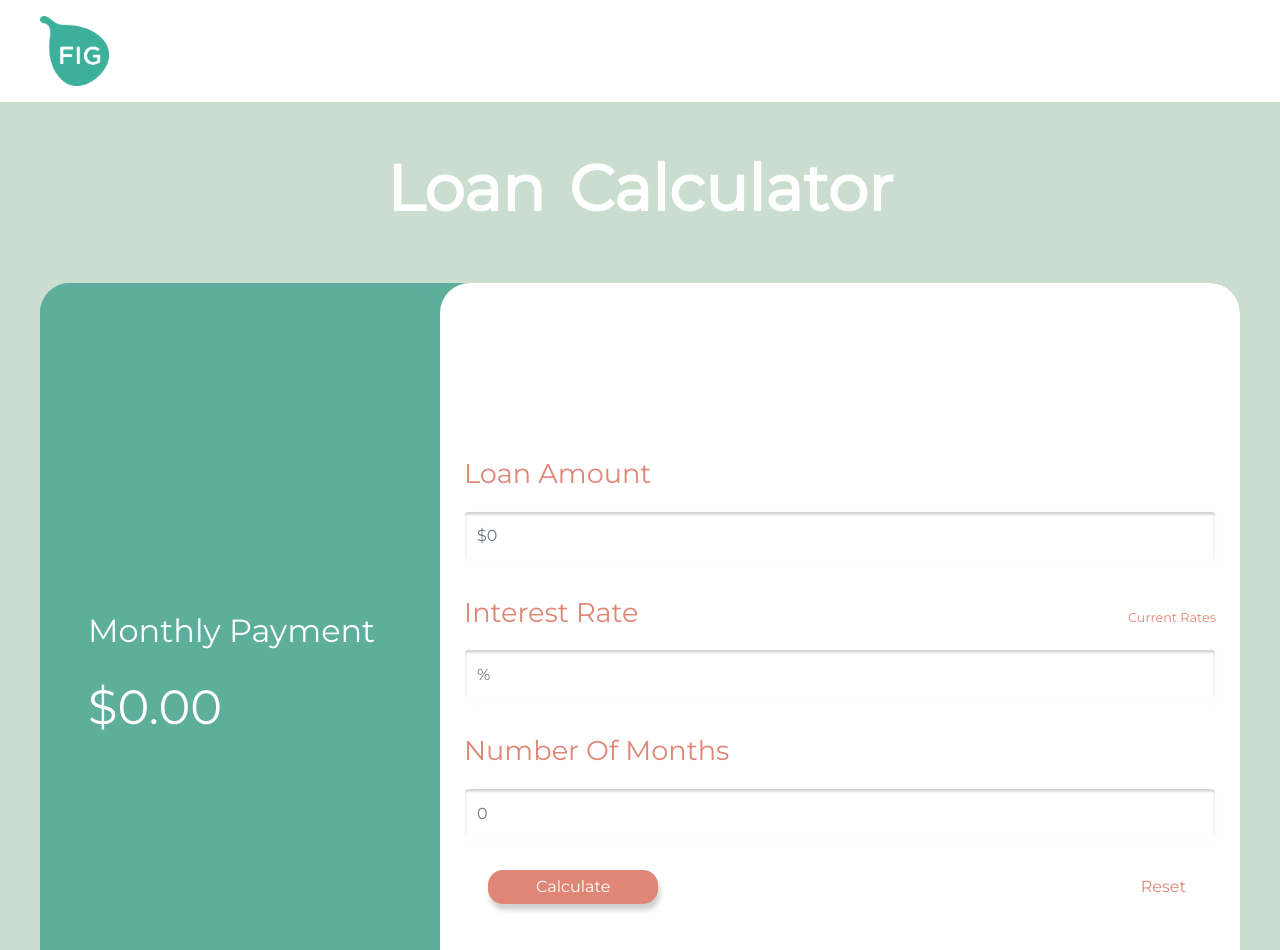
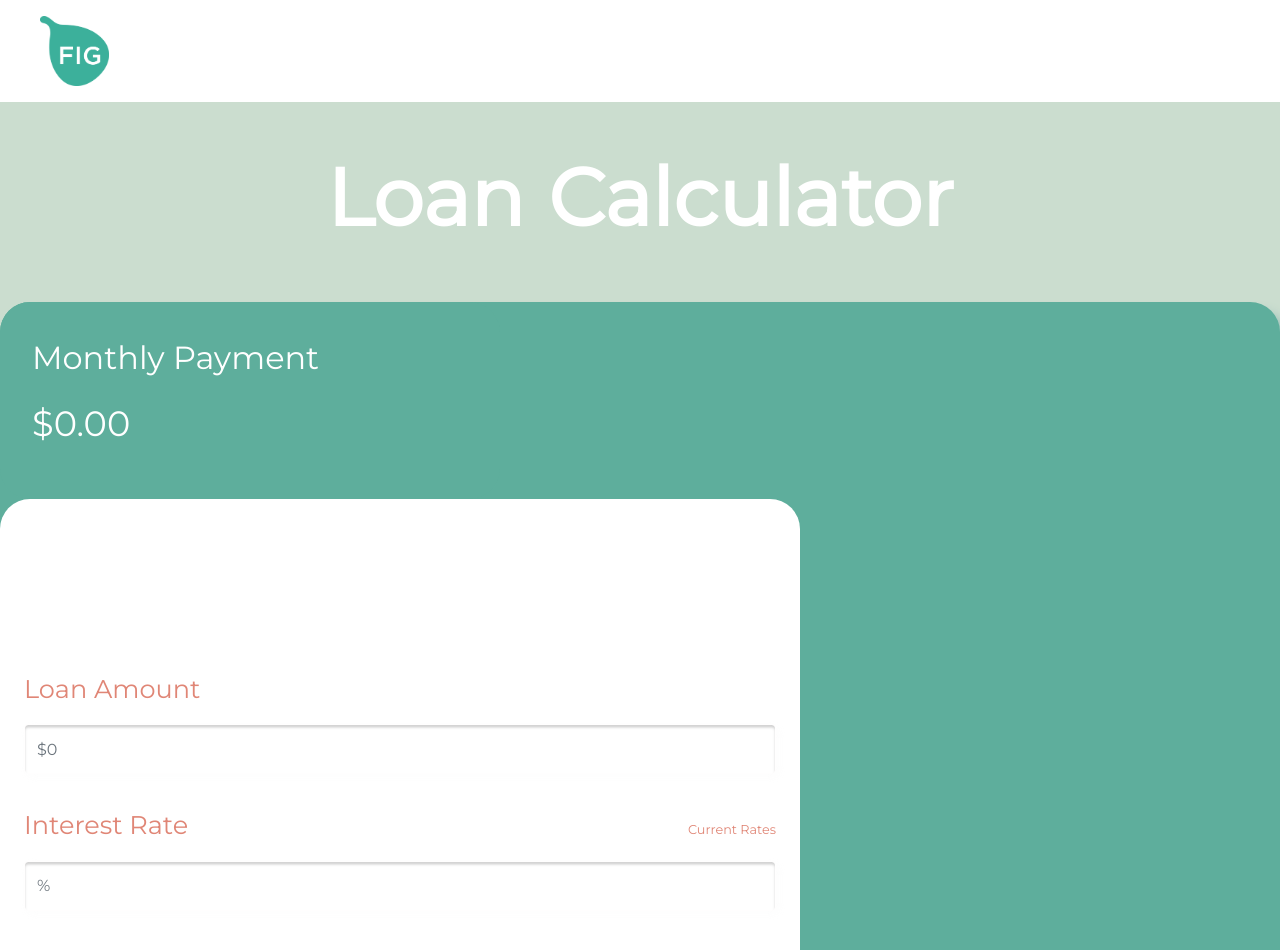
Before and after one commit to erikacolette29/loan-calculator, a React (Create React App) app: page / in a window 1280 px wide. Shown: the top 950 px of the page. Built offline with nearby package versions, Linux system fonts and the light colour scheme.

Commit message:
styles box shadow

```diff
--- a/src/components/Calculate/Buttons/Buttons.css
+++ b/src/components/Calculate/Buttons/Buttons.css
@@ -4,7 +4,7 @@
     display: flex;
     justify-content: space-between;
     align-items: center;
-    padding: 0 1.5rem;
+
   }
   .button {
     padding: 0.3rem 3rem;
@@ -13,6 +13,7 @@
     border-radius: 15px;
     box-shadow: 2px 6px 5px rgb(208, 209, 209);
     color: white;
+    font-size: 1.3rem;
     /* will-change: transform;
   transition: transform 450ms; */
   }
@@ -44,6 +45,7 @@
     color: rgb(224, 134, 118);
     border: none;
     /* margin-left: 50px; */
+    font-size: 1.3rem;
   }
 
 
@@ -65,6 +67,7 @@
     border-radius: 15px;
     box-shadow: 2px 6px 5px rgb(208, 209, 209);
     color: white;
+    font-size: 1rem;
     /* will-change: transform;
   transition: transform 450ms; */
   }
@@ -96,5 +99,6 @@
     color: rgb(224, 134, 118);
     border: none;
     /* margin-left: 50px; */
+    font-size: 1rem;
   }
 }
--- a/src/components/Calculate/Calculate.css
+++ b/src/components/Calculate/Calculate.css
@@ -10,7 +10,7 @@
   background-color: rgb(94, 174, 156);
   display: flex;
   flex-flow: row wrap;
-
+  box-shadow: 10px 10px 11px rgb(157, 194, 186);
 }
 
 .form-box {
@@ -26,7 +26,7 @@
 
 .label {
   margin: 2rem 0 1rem;
-  font-size: 1.7rem;
+  font-size: 1.6rem;
   color: rgb(224, 134, 118);
 }
 
--- a/src/components/Calculate/MonthlyPayment/MonthlyPayment.css
+++ b/src/components/Calculate/MonthlyPayment/MonthlyPayment.css
@@ -1,25 +1,27 @@
 .total-box {
   background-color: rgb(94, 174, 156);
   color: white;
-  padding: 2rem 3rem;
+  padding: 2rem 3rem 2rem 2rem;
   display: flex;
   justify-content: center;
   align-items: flex-start;
   flex-flow: column wrap;
   border-radius: 30px;
-  width: 400px;
+  width: 500px;
 }
 
 .label2 {
   font-size: 2rem;
 }
 .monthly-amount {
-  font-size: 3rem;
+  font-size: 2.2rem;
+
+
 }
 
 @media only screen and (min-width: 320px) and (max-width: 480px) {
   .total-box {
-    padding: 2rem 0;
+    padding: 2rem 1rem;
     align-items: center;
     border-radius: 30px 30px 0 0;
     width: auto;
@@ -30,6 +32,6 @@
     font-size: 1.3rem;
   }
   .monthly-amount {
-    font-size: 2rem;
+    font-size: 1.6rem;
   }
 }
--- a/src/components/Calculate/Title/Title.css
+++ b/src/components/Calculate/Title/Title.css
@@ -6,12 +6,12 @@
   align-items: center;
 }
 .title {
-  font-size: 4rem;
+  font-size: 5rem;
   font-weight: 800;
   color: white;
 }
 .title2 {
-  font-size: 4rem;
+  font-size: 5rem;
   font-weight: 800;
   color: white;
   margin-left: 1.5rem;
```
